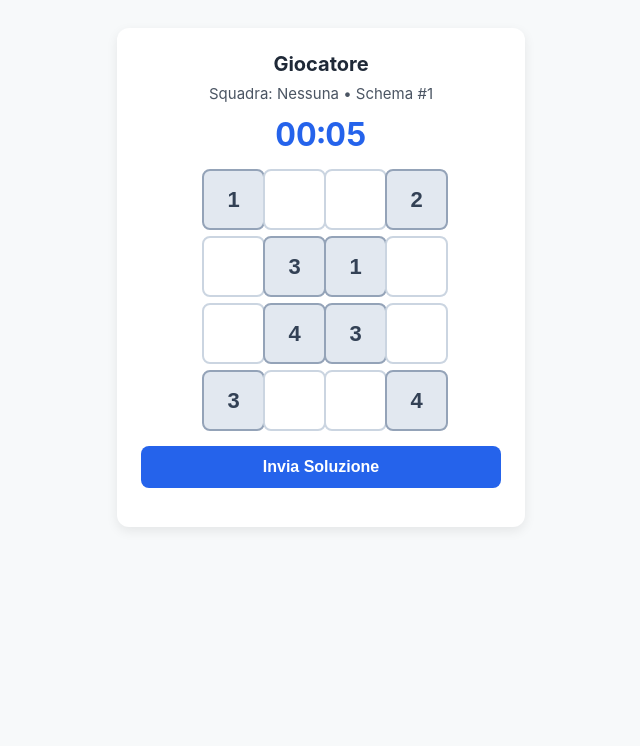
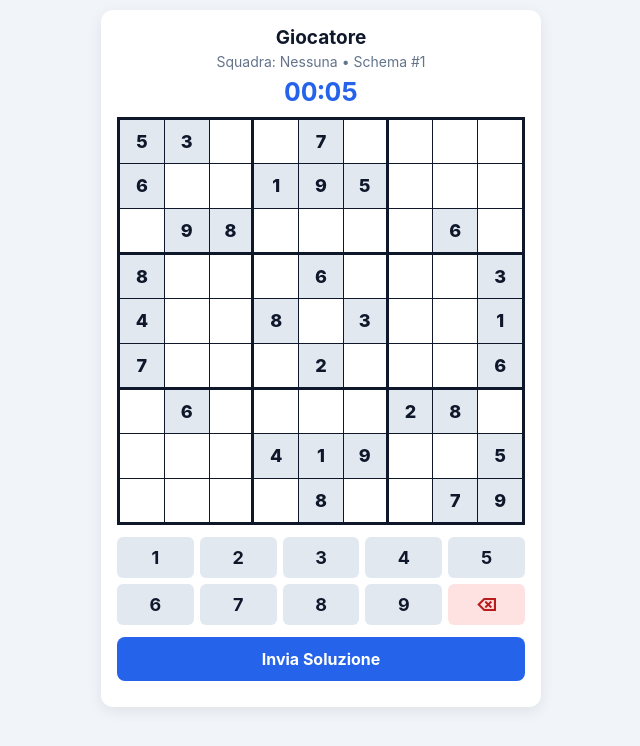
Before and after one commit to AngeloLanzillotti/sfida-sudoku, a plain HTML site: page index.html in a window 1280 px wide. Shown: the whole page, without its empty margins (319-959 px from the left). Drawn offline with Linux system fonts and the light colour scheme.

Commit message:
Update index.html for Sudoku 9x9 challenge

```diff
--- a/index.html
+++ b/index.html
@@ -1,150 +1,115 @@
 <!DOCTYPE html>
 <html lang="it">
-
 <head>
   <meta charset="UTF-8">
-    <title>Sfida Sudoku a Squadre</title>
-    <meta name="viewport" content="width=device-width, initial-scale=1.0">
+  <title>Sfida Sudoku 9x9</title>
+  <meta name="viewport" content="width=device-width, initial-scale=1.0, user-scalable=no">
   <style>
-        body {
-            font-family: -apple-system, BlinkMacSystemFont, "Segoe UI", Roboto, sans-serif;
-            display: flex;
-            flex-direction: column;
-            align-items: center;
-            padding: 20px;
-            background: #f7f9fa;
-        }
+    * { box-sizing: border-box; font-family: -apple-system, BlinkMacSystemFont, "Segoe UI", Roboto, sans-serif; }
+    body { background: #f1f5f9; display: flex; flex-direction: column; align-items: center; padding: 10px; margin: 0; min-height: 100vh; }
+    .card { background: white; padding: 16px; border-radius: 12px; box-shadow: 0 4px 15px rgba(0,0,0,0.08); text-align: center; max-width: 440px; width: 100%; }
+    h2 { margin: 0 0 4px 0; font-size: 19px; color: #0f172a; }
+    #team-info { font-size: 14px; color: #64748b; margin-bottom: 6px; }
+    #timer { font-size: 26px; font-weight: 700; color: #2563eb; margin-bottom: 10px; font-variant-numeric: tabular-nums; }
 
-        .card {
-            background: white;
-            padding: 24px;
-            border-radius: 12px;
-            box-shadow: 0 4px 12px rgba(0, 0, 0, 0.08);
-            text-align: center;
-            max-width: 360px;
-            width: 100%;
-        }
-
-        h2 {
-            margin: 0 0 8px 0;
-            font-size: 20px;
-            color: #1f2937;
-        }
-
-        #team-info {
-            font-size: 15px;
-            color: #4b5563;
-            margin-bottom: 12px;
-        }
-
-        #timer {
-            font-size: 32px;
-            font-weight: bold;
-            margin: 12px 0;
-            color: #2563eb;
-            font-variant-numeric: tabular-nums;
-        }
-
+    /* Griglia Sudoku 9x9 */
     .grid {
       display: grid;
-            grid-template-columns: repeat(4, 55px);
-            gap: 6px;
+      grid-template-columns: repeat(9, 1fr);
+      width: 100%;
+      aspect-ratio: 1 / 1;
+      border: 3px solid #0f172a;
+      background: #0f172a;
+      gap: 1px;
+      margin: 0 auto 12px auto;
+    }
+    .cell {
+      background: white;
+      display: flex;
+      align-items: center;
       justify-content: center;
-            margin: 15px 0;
+      font-size: 18px;
+      font-weight: 600;
+      color: #1e293b;
+      cursor: pointer;
+      user-select: none;
     }
+    /* Bordi rinforzati per i blocchi 3x3 */
+    .cell:nth-child(3n) { border-right: 2px solid #0f172a; }
+    .cell:nth-child(9n) { border-right: none; }
+    .cell:nth-child(n+19):nth-child(-n+27),
+    .cell:nth-child(n+46):nth-child(-n+54) { border-bottom: 2px solid #0f172a; }
 
-        .cell {
-            width: 55px;
-            height: 55px;
-            text-align: center;
-            font-size: 22px;
-            font-weight: bold;
-            border: 2px solid #cbd5e1;
-            border-radius: 8px;
-            outline: none;
+    .cell.fixed { background: #e2e8f0; color: #0f172a; font-weight: 800; cursor: default; }
+    .cell.selected { background: #bfdbfe !important; }
+    .cell.highlight { background: #eff6ff; }
+
+    /* Tastiera numerica a video */
+    .keypad { display: grid; grid-template-columns: repeat(5, 1fr); gap: 6px; margin-bottom: 12px; }
+    .key { padding: 10px 0; font-size: 18px; font-weight: bold; background: #e2e8f0; border: none; border-radius: 6px; cursor: pointer; color: #0f172a; }
+    .key:active { background: #cbd5e1; }
+    .key-del { background: #fee2e2; color: #b91c1c; }
+
+    button#submit-btn {
+      background: #2563eb; color: white; border: none; padding: 12px; font-size: 16px; font-weight: 700; border-radius: 8px; cursor: pointer; width: 100%; transition: 0.2s;
     }
-
-        .cell:focus {
-            border-color: #2563eb;
-            background: #eff6ff;
-        }
-
-        .fixed {
-            background: #e2e8f0;
-            color: #334155;
-            border-color: #94a3b8;
-        }
-
-        button {
-            background: #2563eb;
-            color: white;
-            border: none;
-            padding: 12px 24px;
-            font-size: 16px;
-            font-weight: bold;
-            border-radius: 8px;
-            cursor: pointer;
-            width: 100%;
-            transition: background 0.2s;
-        }
-
-        button:hover {
-            background: #1d4ed8;
-        }
-
-        button:disabled {
-            background: #9ca3af;
-            cursor: not-allowed;
-        }
-
-        #msg {
-            margin-top: 15px;
-            font-size: 15px;
-            font-weight: 600;
-        }
+    button#submit-btn:disabled { background: #94a3b8; cursor: not-allowed; }
+    #msg { margin-top: 10px; font-size: 14px; font-weight: 600; }
   </style>
 </head>
-
 <body>
 
   <div class="card">
-        <h2 id="player-title">Sfida di Logica</h2>
+    <h2 id="player-title">Sudoku 9x9</h2>
     <div id="team-info"></div>
     <div id="timer">00:00</div>
     <div class="grid" id="board"></div>
+
+    <div class="keypad">
+      <button class="key" onclick="insertDigit(1)">1</button>
+      <button class="key" onclick="insertDigit(2)">2</button>
+      <button class="key" onclick="insertDigit(3)">3</button>
+      <button class="key" onclick="insertDigit(4)">4</button>
+      <button class="key" onclick="insertDigit(5)">5</button>
+      <button class="key" onclick="insertDigit(6)">6</button>
+      <button class="key" onclick="insertDigit(7)">7</button>
+      <button class="key" onclick="insertDigit(8)">8</button>
+      <button class="key" onclick="insertDigit(9)">9</button>
+      <button class="key key-del" onclick="insertDigit('')">⌫</button>
+    </div>
+
     <button id="submit-btn" onclick="checkWin()">Invia Soluzione</button>
     <div id="msg"></div>
   </div>
 
 <script>
-        // 1. INCOLLA QUI IL TUO URL DI GOOGLE APPS SCRIPT
-        const SCRIPT_URL = "https://script.google.com/a/macros/hknpolito.org/s/AKfycbyNd2DW5ZdiAWixGEQUEjZ7Txlg3sT5IBcte5uO9rHiFoNXvOTFwqRgALGDOhnDADAuSg/exec";
+// --- INCOLLA QUI IL TUO URL DI APPS SCRIPT ---
+const SCRIPT_URL = "INCOLLA_QUI_IL_TUO_URL_EXEC";
 
-        // 2. I 5 schemi di gioco (4x4 di test; per passare al 9x9 basta sostituire griglia e CSS)
+// 5 Schemi 9x9 autentici (0 = casella vuota)
 const schemi = {
   "1": {
-                initial: ["1", "", "", "2", "", "3", "1", "", "", "4", "3", "", "3", "", "", "4"],
-                solution: ["1", "4", "3", "2", "2", "3", "1", "4", "4", "1", "2", "3", "3", "2", "4", "1"]
+    puzzle: "530070000600195000098000060800060003400803001700020006060000280000419005000080079",
+    sol:    "534678912672195348198342567859761423426853791713924856961537284287419635345286179"
   },
   "2": {
-                initial: ["", "2", "3", "", "3", "", "", "4", "4", "", "", "2", "", "3", "4", ""],
-                solution: ["1", "2", "3", "4", "3", "4", "1", "2", "4", "1", "2", "3", "2", "3", "4", "1"]
+    puzzle: "200080300060070084030500209000105408000000000402706000301007040720040060004010003",
+    sol:    "245981376169273584837564219976125438513498627482736951391657842728349165654812793"
   },
   "3": {
-                initial: ["", "", "1", "2", "1", "2", "", "", "", "", "3", "4", "3", "4", "", ""],
-                solution: ["4", "3", "1", "2", "1", "2", "4", "3", "2", "1", "3", "4", "3", "4", "2", "1"]
+    puzzle: "000260701680070090190004500820100040004602900050003028009300074040050036703018000",
+    sol:    "435269781682571493197834562826195347374682915951743628519326874248957136763418259"
   },
   "4": {
-                initial: ["2", "", "", "3", "", "1", "4", "", "", "3", "2", "", "4", "", "", "1"],
-                solution: ["2", "4", "1", "3", "3", "1", "4", "2", "1", "3", "2", "4", "4", "2", "3", "1"]
+    puzzle: "100489006730000040000001295007120600500703008006095700914600000020000037800512004",
+    sol:    "152489376739256841468371295387124659591763428246895713914637582625948137873512964"
   },
   "5": {
-                initial: ["3", "", "", "1", "", "2", "4", "", "", "4", "1", "", "2", "", "", "3"],
-                solution: ["3", "1", "2", "4", "4", "2", "1", "3", "2", "3", "4", "1", "1", "4", "3", "2"]
+    puzzle: "020608000580009700000040000370000500600000004008000013000020000009800036000306090",
+    sol:    "123678945584239761967145328372461589691583274458792613836924157219857436745316892"
   }
 };
 
-        // 3. Lettura parametri dall'URL
 const params = new URLSearchParams(window.location.search);
 const idSchema = params.get("schema") || "1";
 const nome = params.get("nome") || "Giocatore";
@@ -154,22 +119,50 @@
 document.getElementById("player-title").innerText = `${nome} ${cognome}`;
 document.getElementById("team-info").innerText = `Squadra: ${squadra} • Schema #${idSchema}`;
 
-        const puzzle = schemi[idSchema] || schemi["1"];
+const puzzleData = schemi[idSchema] || schemi["1"];
 const board = document.getElementById("board");
+let selectedIdx = -1;
+let userValues = new Array(81).fill("");
 
-        puzzle.initial.forEach((val) => {
-            const input = document.createElement("input");
-            input.maxLength = 1;
-            input.classList.add("cell");
-            if (val !== "") {
-                input.value = val;
-                input.readOnly = true;
-                input.classList.add("fixed");
+// Creazione caselle
+for (let i = 0; i < 81; i++) {
+  const cell = document.createElement("div");
+  cell.classList.add("cell");
+  const val = puzzleData.puzzle[i];
+
+  if (val !== "0") {
+    cell.innerText = val;
+    cell.classList.add("fixed");
+    userValues[i] = val;
+  } else {
+    cell.addEventListener("click", () => selectCell(i));
   }
-            board.appendChild(input);
+  board.appendChild(cell);
+}
+
+function selectCell(idx) {
+  if (puzzleData.puzzle[idx] !== "0") return;
+  selectedIdx = idx;
+  document.querySelectorAll(".cell").forEach((c, i) => {
+    c.classList.toggle("selected", i === idx);
+  });
+}
+
+function insertDigit(digit) {
+  if (selectedIdx === -1) return;
+  userValues[selectedIdx] = digit ? String(digit) : "";
+  const cells = document.querySelectorAll(".cell");
+  cells[selectedIdx].innerText = digit ? String(digit) : "";
+}
+
+// Supporto anche alla tastiera fisica del PC
+document.addEventListener("keydown", (e) => {
+  if (selectedIdx === -1) return;
+  if (e.key >= "1" && e.key <= "9") insertDigit(e.key);
+  if (e.key === "Backspace" || e.key === "Delete") insertDigit("");
 });
 
-        // 4. Timer automatico
+// Timer
 let seconds = 0;
 const timerDisplay = document.getElementById("timer");
 const interval = setInterval(() => {
@@ -179,28 +172,28 @@
   timerDisplay.innerText = `${m}:${s}`;
 }, 1000);
 
-        // 5. Verifica e salvataggio
+// Verifica e invio dati
 function checkWin() {
-            const inputs = Array.from(document.querySelectorAll(".cell")).map(i => i.value.trim());
-            const isCorrect = inputs.every((val, idx) => val === puzzle.solution[idx]);
+  const currentStr = userValues.join("");
+  if (currentStr.length < 81 || currentStr.includes("")) {
+    alert("Ci sono caselle ancora vuote!");
+    return;
+  }
 
-            if (!isCorrect) {
-                alert("Ci sono caselle errate o incomplete. Controlla e riprova!");
+  if (currentStr !== puzzleData.sol) {
+    alert("Ci sono uno o più numeri errati nella griglia. Ricontrolla!");
     return;
   }
 
   clearInterval(interval);
-            const btn = document.getElementById("submit-btn");
-            btn.disabled = true;
+  document.getElementById("submit-btn").disabled = true;
   document.getElementById("msg").style.color = "#2563eb";
   document.getElementById("msg").innerText = "Registrazione del tempo in corso...";
 
   fetch(SCRIPT_URL, {
     method: "POST",
     mode: "no-cors",
-                headers: {
-                    "Content-Type": "application/json"
-                },
+    headers: { "Content-Type": "application/json" },
     body: JSON.stringify({
       nome: nome,
       cognome: cognome,
@@ -209,13 +202,12 @@
     })
   }).then(() => {
     document.getElementById("msg").style.color = "#16a34a";
-                document.getElementById("msg").innerText = `Fatto! Tempo registrato: ${seconds} secondi. Puoi chiudere la pagina.`;
+    document.getElementById("msg").innerText = `Fatto! Tempo registrato: ${seconds} secondi. Puoi chiudere la finestra.`;
   }).catch(() => {
     document.getElementById("msg").style.color = "#dc2626";
-                document.getElementById("msg").innerText = "Errore di connessione. Fai uno screenshot di questo tempo e segnalalo.";
+    document.getElementById("msg").innerText = "Errore di connessione. Fai uno screenshot del timer!";
   });
 }
 </script>
 </body>
-
 </html>
```
Lines whose indentation alone changed are shown as unchanged.
